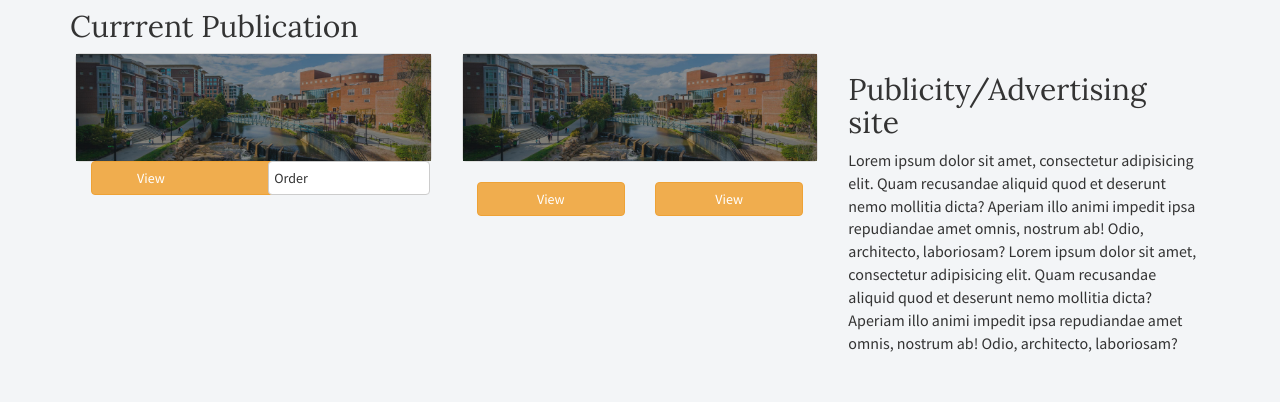
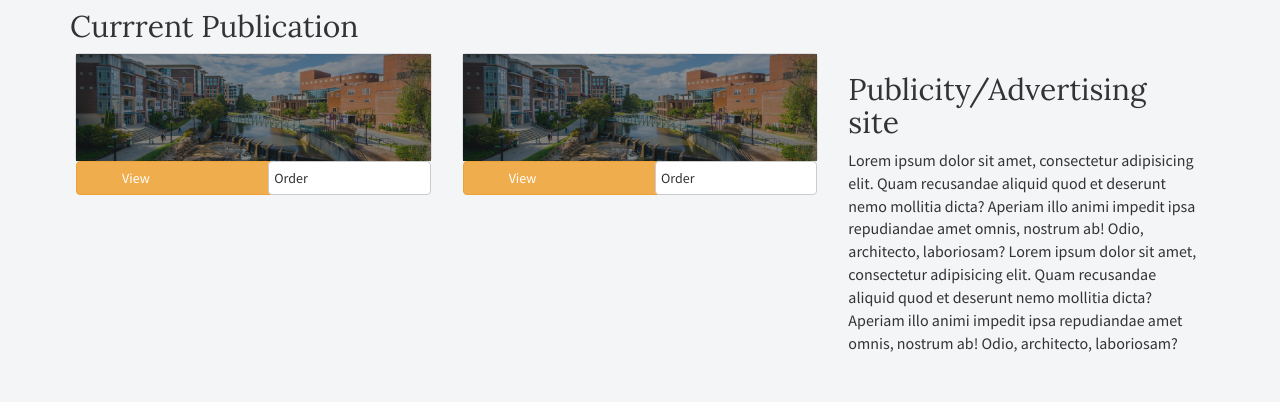
Before and after one commit to laxmidhakal/news, a Laravel app: page / in a window 1280 px wide. Shown: the part 701-1103 px from the top of the page. Run offline with Laravel 8, Linux system fonts and the light colour scheme; settings files or empty folders that the repository lacks are supplied; some libraries are stand-ins or nearby versions.

Commit message:
publication design

```diff
--- a/public/frontend/css/style.main.css
+++ b/public/frontend/css/style.main.css
@@ -118,3 +118,9 @@
 .btncssorder{
   padding: 6px 155px 6px 5px !important;
 }
+.viewdiv{
+  padding-left: 0px !important;
+}
+.orderdiv{
+  padding-right:  0px !important;
+}
--- a/resources/views/frontend/main/slider.blade.php
+++ b/resources/views/frontend/main/slider.blade.php
@@ -15,26 +15,24 @@
     <div class="col-md-4">
       <div class="thumbnail ">
         <img src="{{URL::to('/')}}/images/slider/hero-1.jpg" alt="..."  style="height: 107px; width: 100%;">
-          <div class="col-sm-6">
+          <div class="col-sm-6 viewdiv">
             <a href="#" class="btn btncssview btn-warning btn-block" role="button" id="color">View</a>
           </div>
-          <div class="col-sm-6">
+          <div class="col-sm-6 orderdiv">
             <a href="#" class="btn btncssorder btn-default btn-block" role="button" id="color">Order</a>
           </div>
       </div>
     </div>
     <div class="col-md-4">
-      <div class="thumbnail">
+      <div class="thumbnail ">
         <img src="{{URL::to('/')}}/images/slider/hero-1.jpg" alt="..."  style="height: 107px; width: 100%;">
+          <div class="col-sm-6 viewdiv">
+            <a href="#" class="btn btncssview btn-warning btn-block" role="button" id="color">View</a>
+          </div>
+          <div class="col-sm-6 orderdiv">
+            <a href="#" class="btn btncssorder btn-default btn-block" role="button" id="color">Order</a>
+          </div>
       </div>
-      <div class="col-sm-6">
-        <a href="#" class="btn btn-warning btn-block" role="button" id="color">View</a>
-      </div>
-      <div class="col-sm-6">
-        <a href="#" class="btn btn-warning btn-block" role="button" id="color">View</a>
-      </div>
-
-
     </div>
     <div class="col-md-4">
       <h2 class="section-title"> Publicity/Advertising site</h2>
```
